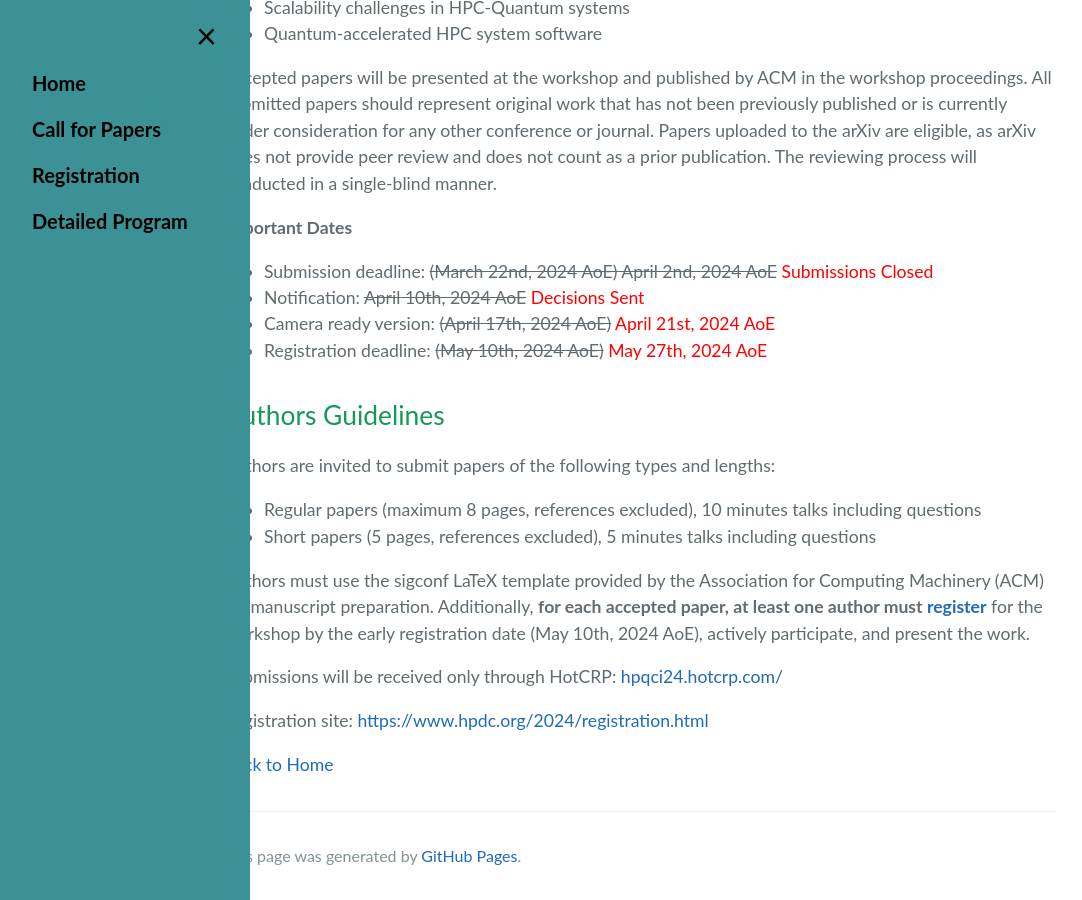
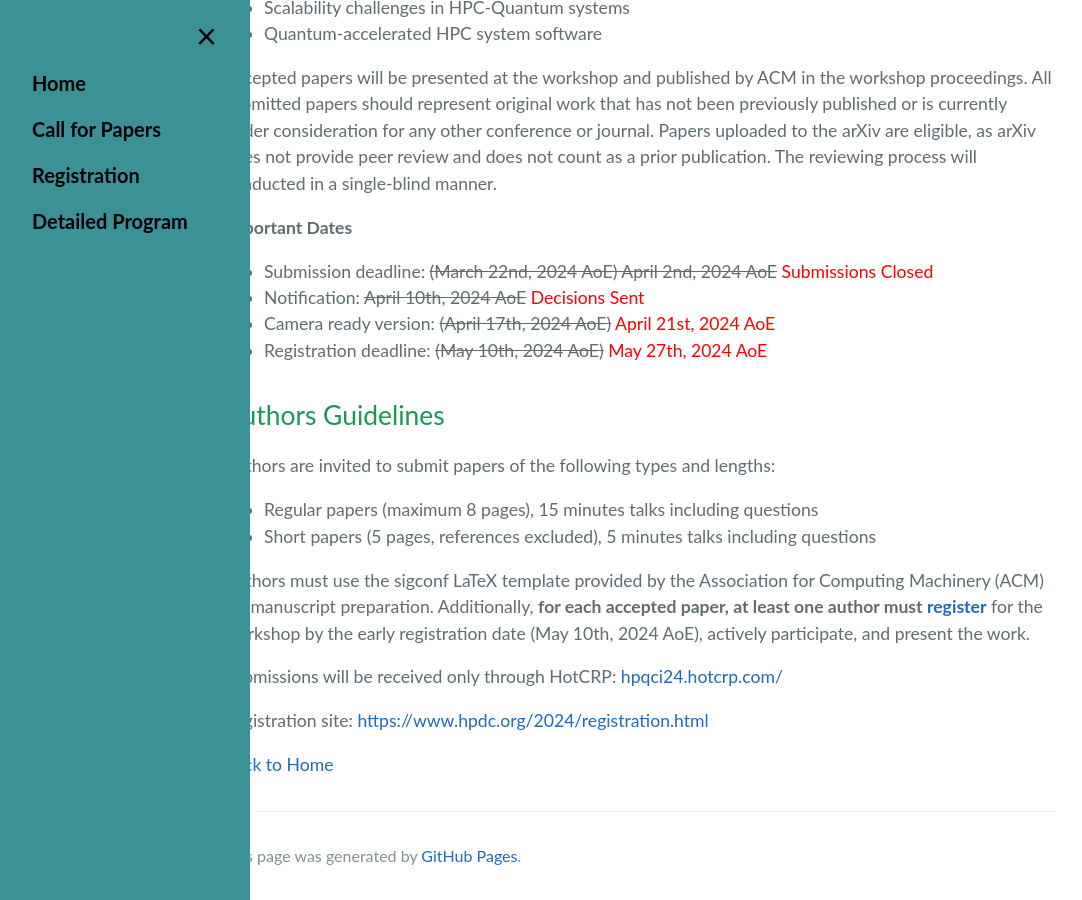
Before and after one commit to HPQCI/HPQCI.github.io, a Jekyll site: the page built from cfp.md, in a window 1280 px wide and 900 px high, scrolled down 871 px. Shown: the whole window, without its empty margins (0-1082 px from the left). Built offline with Jekyll 4.4.1, drawn with Linux system fonts in a browser that asks for light colours.

Commit message:
update cfp

```diff
--- a/cfp.md
+++ b/cfp.md
@@ -30,7 +30,7 @@ Accepted papers will be presented at the workshop and published by ACM in the wo
 
 Authors are invited to submit papers of the following types and lengths:
 
-*	Regular papers (maximum 8 pages, references excluded), 10 minutes talks including questions
+*	Regular papers (maximum 8 pages), 15 minutes talks including questions
 *	Short papers (5 pages, references excluded), 5 minutes talks including questions
 
 Authors must use the sigconf LaTeX template provided by the Association for Computing Machinery (ACM) for manuscript preparation. Additionally, **for each accepted paper, at least one author must [register](https://www.hpdc.org/2024/registration.html)** for the workshop by the early registration date (May 10th, 2024 AoE), actively participate, and present the work.
```
